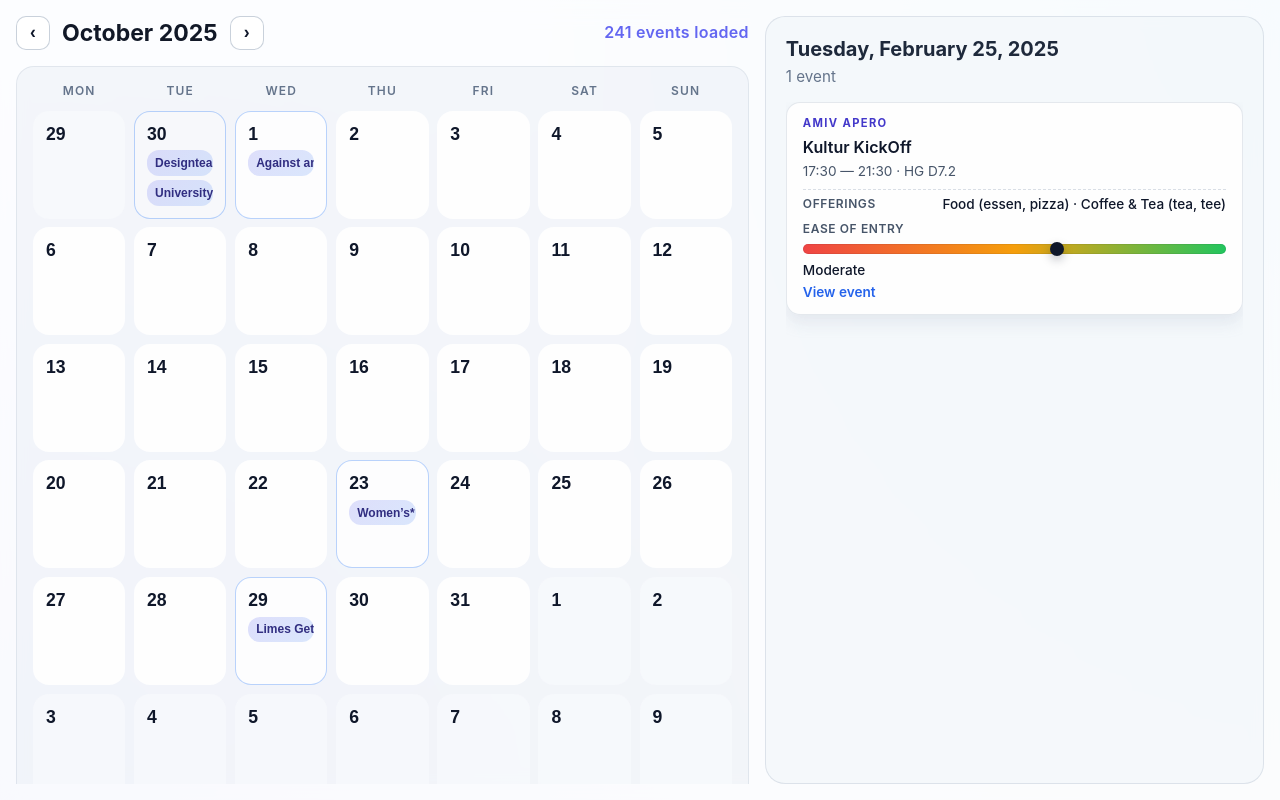
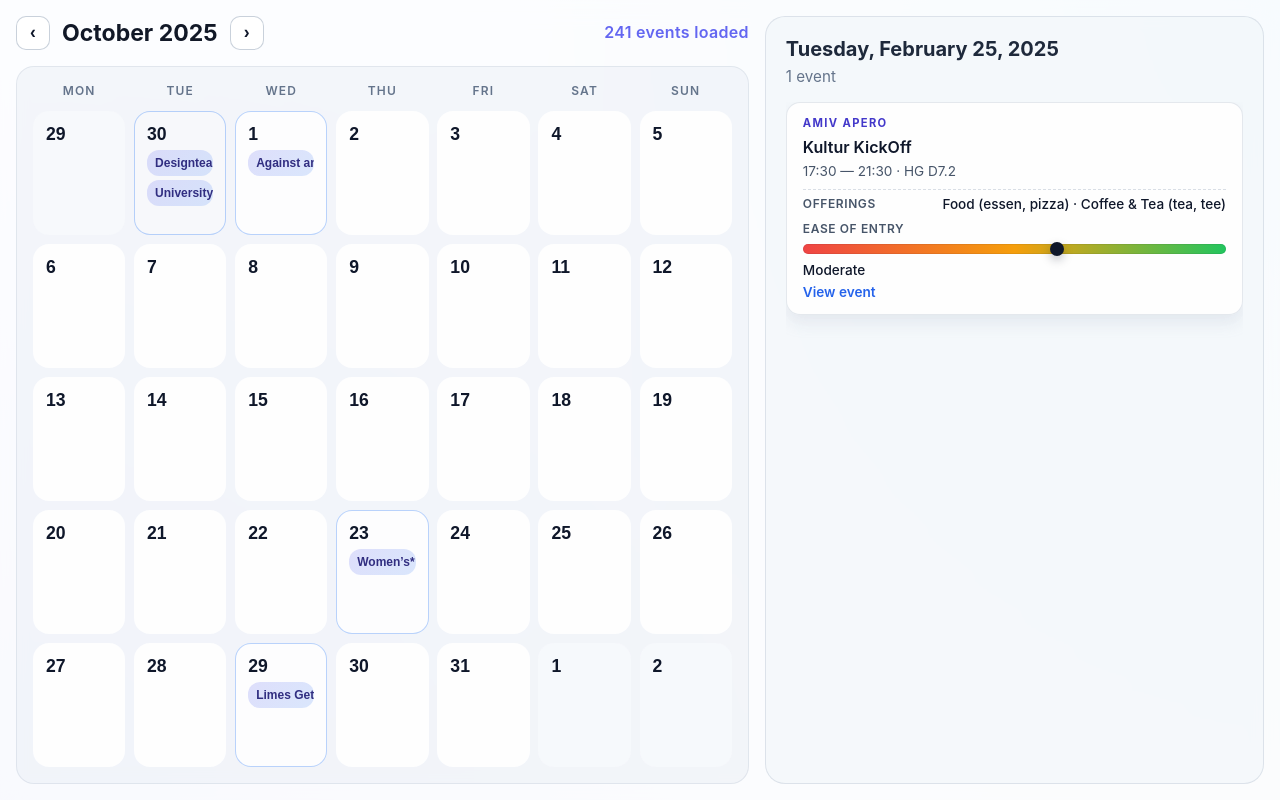
Before and after one commit to nlsvndrp/aperowo_nils, a website: page frontend/public/index.html in a window 1280 px wide. Both pictures are taken after a click on the button "Accept". Drawn offline with Linux system fonts and the light colour scheme.

Commit message:
More frontend changes...

```diff
--- a/frontend/public/app.js
+++ b/frontend/public/app.js
@@ -247,11 +247,19 @@ const renderCalendar = () => {
     grid.appendChild(label);
   });
 
-  const weeks = buildCalendarMatrix(year, month);
+  // Render days for the first and last weeks, filling with adjacent-month days,
+  // but avoid extra rows that contain only adjacent-month days.
+  const firstOfMonth = new Date(Date.UTC(year, month, 1));
+  const lastOfMonth = new Date(Date.UTC(year, month + 1, 0));
+  const startOffset = (firstOfMonth.getUTCDay() + 6) % 7; // Mon=0..Sun=6
+  const endOffset = 6 - ((lastOfMonth.getUTCDay() + 6) % 7);
 
-  weeks.forEach((week) => {
-    week.forEach(({ date, inMonth }) => {
-      const iso = toISODate(date);
+  const startDate = new Date(Date.UTC(year, month, 1 - startOffset));
+  const endDate = new Date(Date.UTC(year, month, lastOfMonth.getUTCDate() + endOffset));
+
+  for (let cur = new Date(startDate); cur <= endDate; cur.setUTCDate(cur.getUTCDate() + 1)) {
+    const iso = toISODate(cur);
+    const inMonth = cur.getUTCMonth() === month;
     const dayEvents = eventsByDay.get(iso) ?? [];
 
     const button = document.createElement("button");
@@ -273,7 +281,7 @@ const renderCalendar = () => {
 
     const dateLabel = document.createElement("span");
     dateLabel.className = "calendar__date";
-      dateLabel.textContent = date.getUTCDate();
+    dateLabel.textContent = cur.getUTCDate();
 
     const eventsContainer = document.createElement("div");
     eventsContainer.className = "calendar__events";
@@ -294,17 +302,31 @@ const renderCalendar = () => {
 
     button.append(dateLabel, eventsContainer);
 
-      button.addEventListener("click", () => setActiveDay(iso));
+    // Avoid closing over the mutable `cur` Date; capture needed values now
+    const inMonthCaptured = inMonth;
+    const dayMonth = cur.getUTCMonth();
+    const dayYear = cur.getUTCFullYear();
+
+    const gotoIfAdjacent = () => {
+      if (!inMonthCaptured) {
+        const currentAbs = state.year * 12 + state.month;
+        const targetAbs = dayYear * 12 + dayMonth;
+        const delta = targetAbs - currentAbs;
+        changeMonth(delta);
+      }
+      setActiveDay(iso);
+    };
+
+    button.addEventListener("click", gotoIfAdjacent);
     button.addEventListener("keypress", (event) => {
       if (event.key === "Enter" || event.key === " ") {
         event.preventDefault();
-          setActiveDay(iso);
+        gotoIfAdjacent();
       }
     });
 
     grid.appendChild(button);
-    });
-  });
+  }
 
   calendar.append(heading, grid);
   calendarContainer.appendChild(calendar);
--- a/frontend/public/index.html
+++ b/frontend/public/index.html
@@ -3,7 +3,7 @@
   <head>
     <meta charset="utf-8" />
     <meta name="viewport" content="width=device-width, initial-scale=1" />
-    <title>Aperowo Planner</title>
+    <title>Apero wo?</title>
     <link rel="stylesheet" href="/styles.css" />
   </head>
   <body>
--- a/frontend/public/styles.css
+++ b/frontend/public/styles.css
@@ -231,7 +231,8 @@ body {
 .calendar__grid {
   display: grid;
   grid-template-columns: repeat(7, minmax(0, 1fr));
-  grid-template-rows: auto repeat(6, 1fr); /* header + six equal week rows */
+  grid-template-rows: auto; /* header row only; weeks are implicit */
+  grid-auto-rows: 1fr; /* all week rows share available height */
   gap: 0.55rem;
   background: rgba(226, 232, 240, 0.35);
   padding: 1rem;
```
Lines whose indentation alone changed are shown as unchanged.
